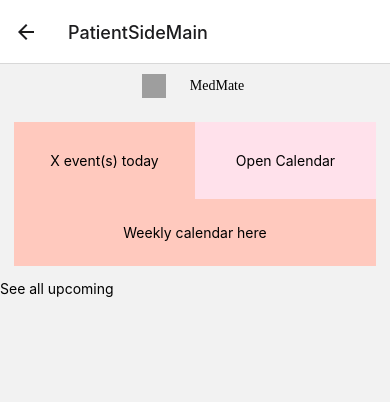
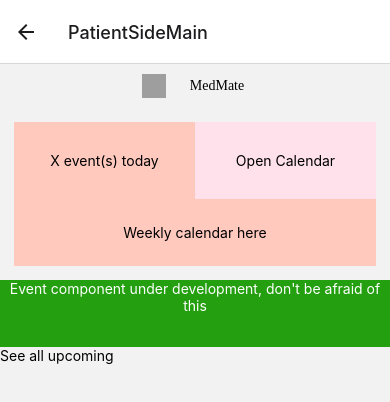
Before and after one commit to DarkAngel11182/MedMate-App, a React Native app: screen /PatientSideMain in a window 390 px wide. Shown: the top 402 px of the page. Built offline with nearby package versions, Linux system fonts and the light colour scheme; grey boxes are pictures that could not be loaded.

Commit message:
Started working on event component

```diff
--- /dev/null
+++ b/components/EventCo.js
@@ -0,0 +1,23 @@
+import { View, StyleSheet, Text } from 'react-native';
+import { Color, FontSize } from '../GlobalStyles';
+
+// Named "EventCo" (short for EventComponent or EventContainer) because Event might collide with something in React or JavaScript
+const EventCo = () => (
+  <View style={styles.container}>
+    <Text style={styles.text}>Event component under development, don't be afraid of this</Text>
+  </View>
+);
+
+const styles = StyleSheet.create({
+  container: {
+    height: 67,
+    backgroundColor: Color.Green
+  },
+  text: {
+    fontSize: FontSize.size_base,
+    color: Color.White,
+    textAlign: 'center',
+  }
+});
+
+export default EventCo;
--- a/screens/PatientSideMain.js
+++ b/screens/PatientSideMain.js
@@ -1,8 +1,12 @@
+// React libraries
 import { ScrollView, StyleSheet, Pressable, Text } from 'react-native';
-import TopBar from './TopBar'
+import { useNavigation } from '@react-navigation/native';
+// Styling
+import { Color } from '../GlobalStyles';
+// Own components
+import TopBar from './TopBar' // TODO: move this in components library (issue #2)
 import CalendarWidget from '../components/CalendarWidget';
-import { useNavigation } from '@react-navigation/native';
-import { Color } from '../GlobalStyles';
+import EventCo from '../components/EventCo'
 
 const PatientSideMain = () => {
     const navigation = useNavigation();
@@ -11,6 +15,7 @@ const PatientSideMain = () => {
         <ScrollView style={styles.patientSideMain}>
             <TopBar />
             <CalendarWidget onNavigate={() => navigation.navigate("CalendarScreen")} />
+	    <EventCo />
             <Pressable
               onPress={() => navigation.navigate("UpcomingEventsList")}
             >
@@ -24,7 +29,7 @@ const PatientSideMain = () => {
 const styles = StyleSheet.create({
     patientSideMain: {
         flex: 1,
-        backgroundColor: Color.colorWhite,
+        backgroundColor: Color.colorWhite, // colorWhite is not defined anywhere, this is a bug, see issue #10
     }
 });
 
```
